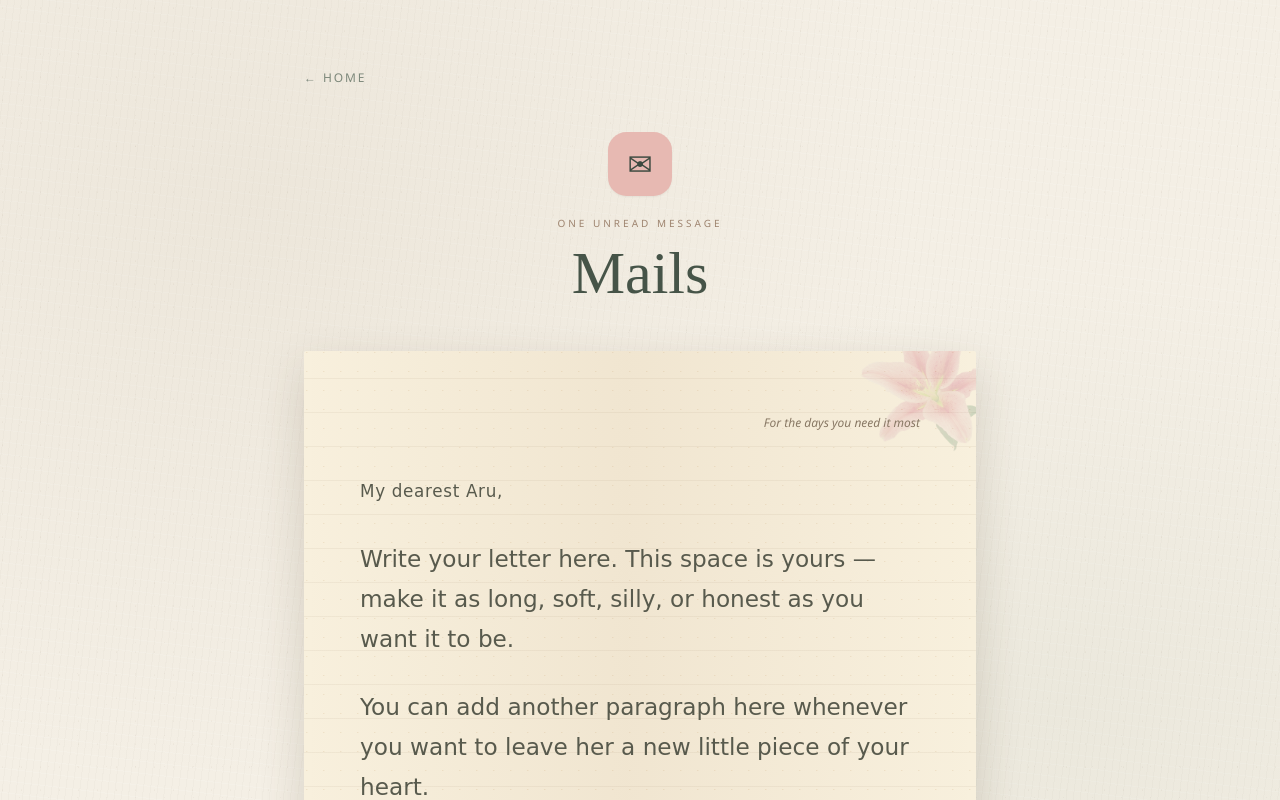
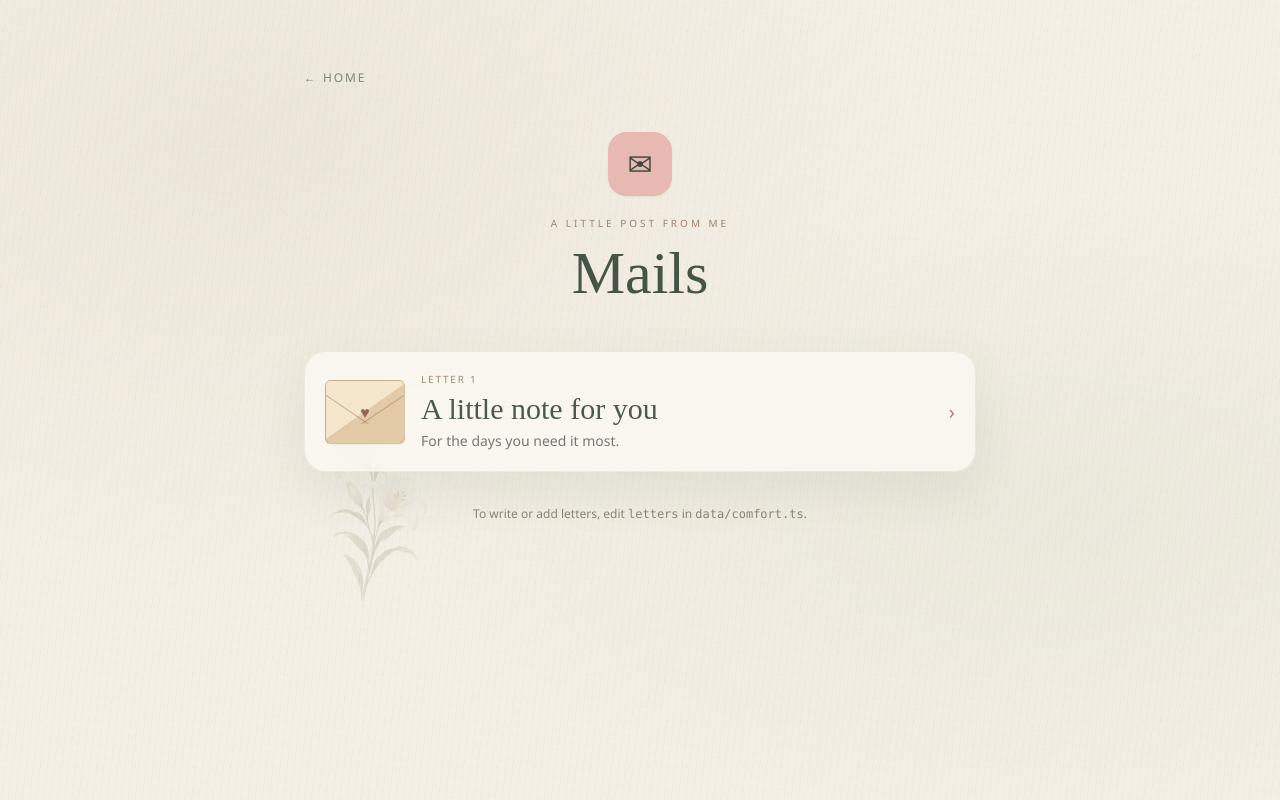
Before and after one commit to iamakee/Lovebutton, a Next.js app: page /mails in a window 1280 px wide. Shown: the top 800 px of the page. Built offline with nearby package versions, Linux system fonts and the light colour scheme.

Commit message:
Add multi-letter mail inbox

```diff
--- a/app/globals.css
+++ b/app/globals.css
@@ -9,7 +9,8 @@
 article p:first-child, footer p:last-child { font-family:'Caveat','Comic Sans MS',cursive; font-size:1.05rem; letter-spacing:.04em; }
 .glass { background:rgba(255,253,248,.62); border:1px solid rgba(180,157,122,.16); box-shadow:0 18px 50px rgba(68,80,64,.09); backdrop-filter:blur(14px) } .petal { position:absolute; display:block; border-radius:100% 0 100% 0; background:rgba(232,185,180,.72); filter:blur(.2px) }
 .timeline-line { background:linear-gradient(#e6c9c0, #d2ddcd, #e6c9c0) } .photo-placeholder { background:linear-gradient(135deg,rgba(220,228,215,.94),rgba(250,241,235,.92)); }
-.handmade-letter { background-color:#f8f0dd; background-image:linear-gradient(90deg,transparent 0,rgba(165,123,82,.09) 48%,transparent 100%),repeating-linear-gradient(0deg,rgba(126,99,68,.07) 0 1px,transparent 1px 34px),radial-gradient(circle at 16% 8%,rgba(196,152,104,.18) 0 .6px,transparent .9px); background-size:auto,auto,17px 19px; }
+.handmade-letter { background-color:#ead9b5; background-image:radial-gradient(ellipse at 10% 2%,rgba(113,76,37,.2),transparent 34%),radial-gradient(ellipse at 92% 96%,rgba(113,76,37,.17),transparent 37%),repeating-linear-gradient(87deg,rgba(102,67,31,.08) 0 .6px,transparent .9px 8px),repeating-linear-gradient(4deg,rgba(255,247,219,.2) 0 1px,transparent 1px 25px); box-shadow:inset 0 0 45px rgba(99,63,28,.15); }
+.mini-envelope { background:linear-gradient(145deg,#f4e7cc 0 49%,#e2cba6 50%); border:1px solid rgba(137,96,62,.28); overflow:hidden; } .mini-envelope::before,.mini-envelope::after { content:''; position:absolute; top:28px; width:52px; height:1px; background:rgba(137,96,62,.38); } .mini-envelope::before { left:-5px; transform:rotate(34deg); } .mini-envelope::after { right:-5px; transform:rotate(-34deg); }
 .envelope { perspective:900px } .envelope-flap { transform-origin:top; transition:transform .85s cubic-bezier(.2,.85,.2,1) } .opened .envelope-flap { transform:rotateX(180deg) } .letter { visibility:hidden; opacity:0; transition:transform .9s cubic-bezier(.2,.85,.2,1), opacity .25s ease; transform:translateY(180px) } .opened .letter { visibility:visible; opacity:1; transform:translateY(-175px) }
 @media (max-width:640px) { .paper-grain { box-shadow:none; } .paper-grain section::after { width:92px; height:210px; opacity:.13; } .paper-grain section:nth-of-type(2)::after { left:-39px; } .paper-grain section:nth-of-type(3)::after { right:-37px; } button { min-height:44px; } }
 @media (prefers-reduced-motion:reduce) { *,*::before,*::after { scroll-behavior:auto!important; animation-duration:.01ms!important; animation-iteration-count:1!important; transition-duration:.01ms!important; } }
--- /dev/null
+++ b/app/mails/[slug]/page.tsx
@@ -0,0 +1,30 @@
+import Link from 'next/link';
+import { notFound } from 'next/navigation';
+import { Lily } from '../../../components/Lily';
+import { letters } from '../../../data/comfort';
+
+export function generateStaticParams() {
+  return letters.map((letter) => ({ slug: letter.slug }));
+}
+
+export default function LetterPage({ params }: { params: { slug: string } }) {
+  const letter = letters.find((item) => item.slug === params.slug);
+  if (!letter) notFound();
+
+  return (
+    <main className="paper-grain min-h-[100svh] overflow-hidden px-5 py-12 sm:px-6 sm:py-16">
+      <div className="mx-auto max-w-2xl">
+        <Link href="/mails" className="text-xs tracking-[.16em] text-[#7d887b]">← MAILS</Link>
+        <article className="handmade-letter relative mt-10 overflow-hidden rounded-sm px-7 py-12 shadow-[0_18px_45px_rgba(78,60,37,.22)] sm:px-14 sm:py-16">
+          <Lily className="absolute -right-8 -top-8 opacity-20" size={150} />
+          <p className="relative text-right text-xs italic text-[#887864]">{letter.date}</p>
+          <div className="relative mt-10 font-[Caveat,'Comic_Sans_MS',cursive] text-[1.28rem] leading-9 text-[#585a4d] sm:text-[1.45rem] sm:leading-10">
+            <p>{letter.greeting}</p>
+            {letter.paragraphs.map((paragraph) => <p key={paragraph} className="mt-7">{paragraph}</p>)}
+            <p className="mt-10">{letter.signOff}<br /><span className="text-3xl text-[#9d7069]">{letter.signature}</span></p>
+          </div>
+        </article>
+      </div>
+    </main>
+  );
+}
--- a/app/mails/page.tsx
+++ b/app/mails/page.tsx
@@ -1,6 +1,5 @@
 import Link from 'next/link';
-import { Lily } from '../../components/Lily';
-import { letter } from '../../data/comfort';
+import { letters } from '../../data/comfort';
 
 export default function MailsPage() {
   return (
@@ -9,21 +8,21 @@ export default function MailsPage() {
         <Link href="/" className="text-xs tracking-[.16em] text-[#7d887b]">← HOME</Link>
         <header className="mt-11 text-center">
           <div className="mx-auto flex h-16 w-16 items-center justify-center rounded-[1.15rem] bg-[#e7b9b2] text-3xl shadow-sm">✉</div>
-          <p className="mt-5 text-[10px] uppercase tracking-[.3em] text-[#9e846f]">One unread message</p>
+          <p className="mt-5 text-[10px] uppercase tracking-[.3em] text-[#9e846f]">A little post from me</p>
           <h1 className="serif mt-3 text-5xl text-[#465448] sm:text-6xl">Mails</h1>
         </header>
 
-        <article className="handmade-letter relative mt-12 overflow-hidden rounded-sm px-7 py-12 shadow-[0_18px_45px_rgba(78,60,37,.18)] sm:px-14 sm:py-16">
-          <Lily className="absolute -right-8 -top-8 opacity-20" size={150} />
-          <p className="relative text-right text-xs italic text-[#887864]">{letter.date}</p>
-          <div className="relative mt-10 font-[Caveat,'Comic_Sans_MS',cursive] text-[1.28rem] leading-9 text-[#585a4d] sm:text-[1.45rem] sm:leading-10">
-            <p>{letter.greeting}</p>
-            {letter.paragraphs.map((paragraph) => <p key={paragraph} className="mt-7">{paragraph}</p>)}
-            <p className="mt-10">{letter.signOff}<br /><span className="text-3xl text-[#9d7069]">{letter.signature}</span></p>
-          </div>
-        </article>
+        <section className="mt-12 grid gap-4" aria-label="Letters">
+          {letters.map((letter, index) => (
+            <Link key={letter.slug} href={`/mails/${letter.slug}`} className="group glass flex items-center gap-4 rounded-[1.35rem] p-4 text-left transition-transform duration-200 hover:-translate-y-0.5 sm:p-5">
+              <div className="mini-envelope relative grid h-16 w-20 shrink-0 place-items-center rounded-md shadow-sm"><span className="relative z-10 text-[#91685d]">♥</span></div>
+              <div className="min-w-0 flex-1"><p className="text-[10px] uppercase tracking-[.18em] text-[#a48870]">Letter {index + 1}</p><h2 className="serif mt-1 truncate text-3xl text-[#4b5a4d]">{letter.subject}</h2><p className="mt-1 truncate text-sm text-[#727a70]">{letter.preview}</p></div>
+              <span className="text-xl text-[#aa8176] transition-transform group-hover:translate-x-1">›</span>
+            </Link>
+          ))}
+        </section>
 
-        <p className="mt-8 text-center text-xs leading-5 text-[#8b8578]">To write your letter, edit <code>letter</code> in <code>data/comfort.ts</code>.</p>
+        <p className="mt-8 text-center text-xs leading-5 text-[#8b8578]">To write or add letters, edit <code>letters</code> in <code>data/comfort.ts</code>.</p>
       </div>
     </main>
   );
--- a/data/comfort.ts
+++ b/data/comfort.ts
@@ -2,6 +2,7 @@ export const missMeMoments = [
   {
     title: 'A little reminder',
     text: 'Add a small memory here — something that always makes you smile.',
+    // Put the image file in public/assets, then use its path here, e.g. '/assets/us-at-the-beach.jpg'.
     image: '',
   },
   {
@@ -16,7 +17,23 @@ export const missMeMoments = [
   },
 ];
 
-export const letter = {
+export type Letter = {
+  slug: string;
+  subject: string;
+  preview: string;
+  date: string;
+  greeting: string;
+  paragraphs: string[];
+  signOff: string;
+  signature: string;
+};
+
+// Add future letters by copying this whole object and giving it a unique slug.
+export const letters: Letter[] = [
+  {
+    slug: 'a-little-note-for-you',
+    subject: 'A little note for you',
+    preview: 'For the days you need it most.',
     date: 'For the days you need it most',
     greeting: 'My dearest Aru,',
     paragraphs: [
@@ -25,4 +42,5 @@ export const letter = {
     ],
     signOff: 'Always yours,',
     signature: 'Vishwa',
-};
+  },
+];
```
Lines whose indentation alone changed are shown as unchanged.
